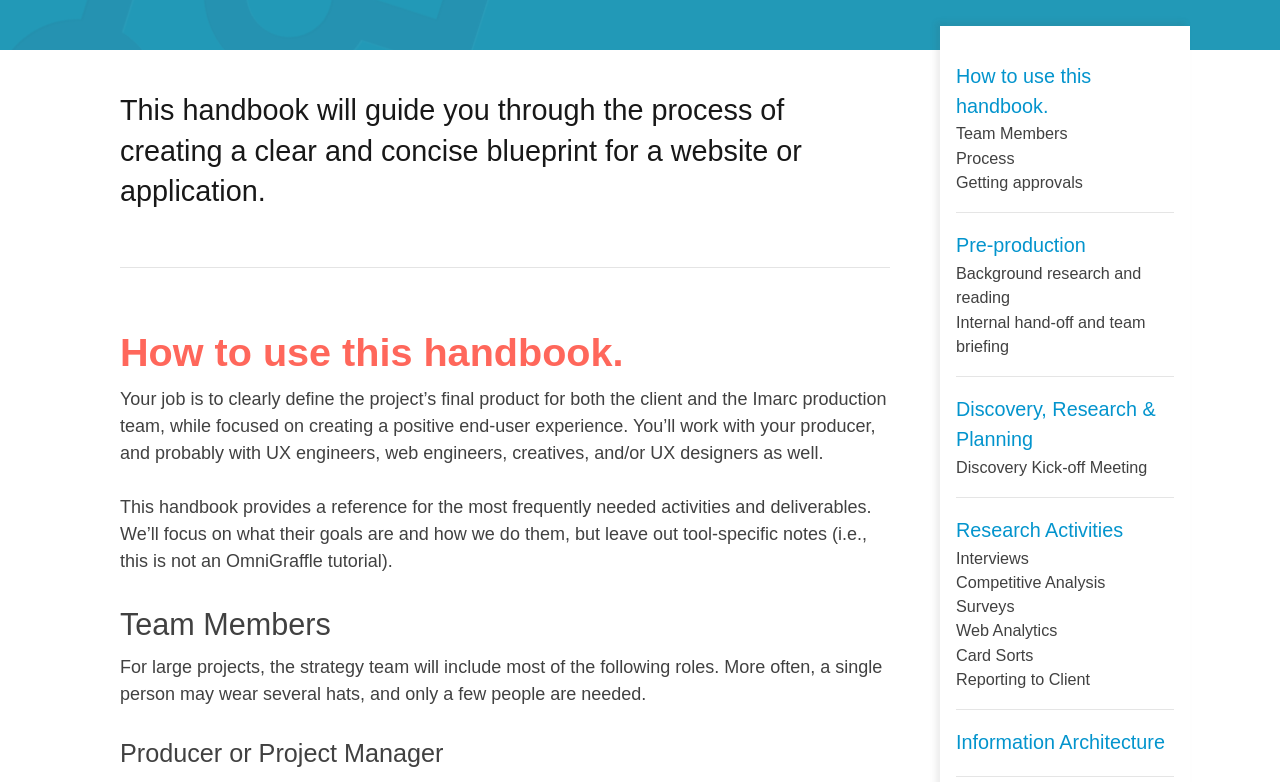
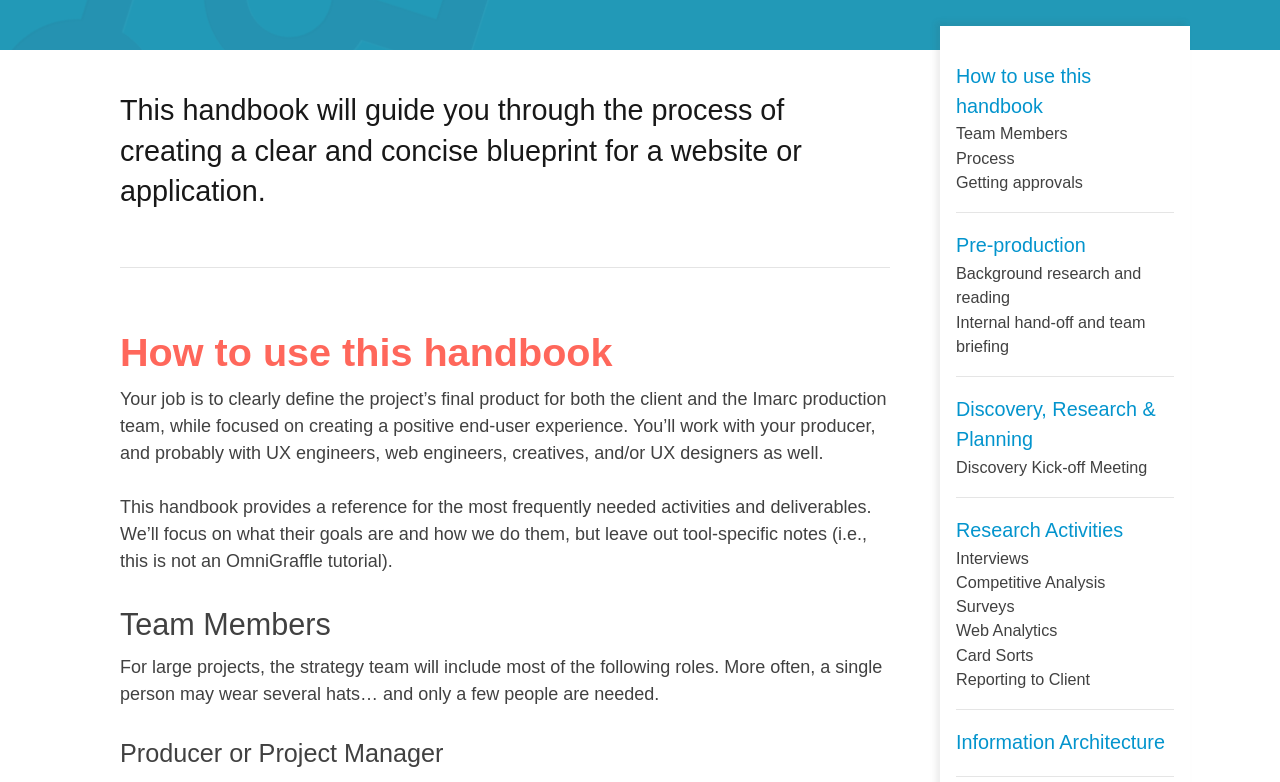
Before and after one commit to imarc/handbook, a Jekyll site: the page built from strategy.markdown, in a window 1280 px wide and 1400 px high. Shown: the part 202-984 px from the top of the window. Built offline with Jekyll 4.4.1, drawn with Linux system fonts in a browser that asks for light colours; nearby versions of some CDN libraries.

```diff
--- a/strategy.markdown
+++ b/strategy.markdown
@@ -32,7 +32,7 @@ figure figcaption { font-style: italic; font-size: 0.85em; text-align: center;}
 }
 </style>
 
-## How to use this handbook.
+## How to use this handbook
 
 Your job is to clearly define the project’s final product for both the client and the Imarc production team, while focused on creating a positive end-user experience. You’ll work with your producer, and probably with UX engineers, web engineers, creatives, and/or UX designers as well.
 
@@ -41,7 +41,7 @@ This handbook provides a reference for the most frequently needed activities and
 
 ### Team Members
 
-For large projects, the strategy team will include most of the following roles. More often, a single person may wear several hats, and only a few people are needed.
+For large projects, the strategy team will include most of the following roles. More often, a single person may wear several hats… and only a few people are needed.
 
 #### Producer or Project Manager
 
```
